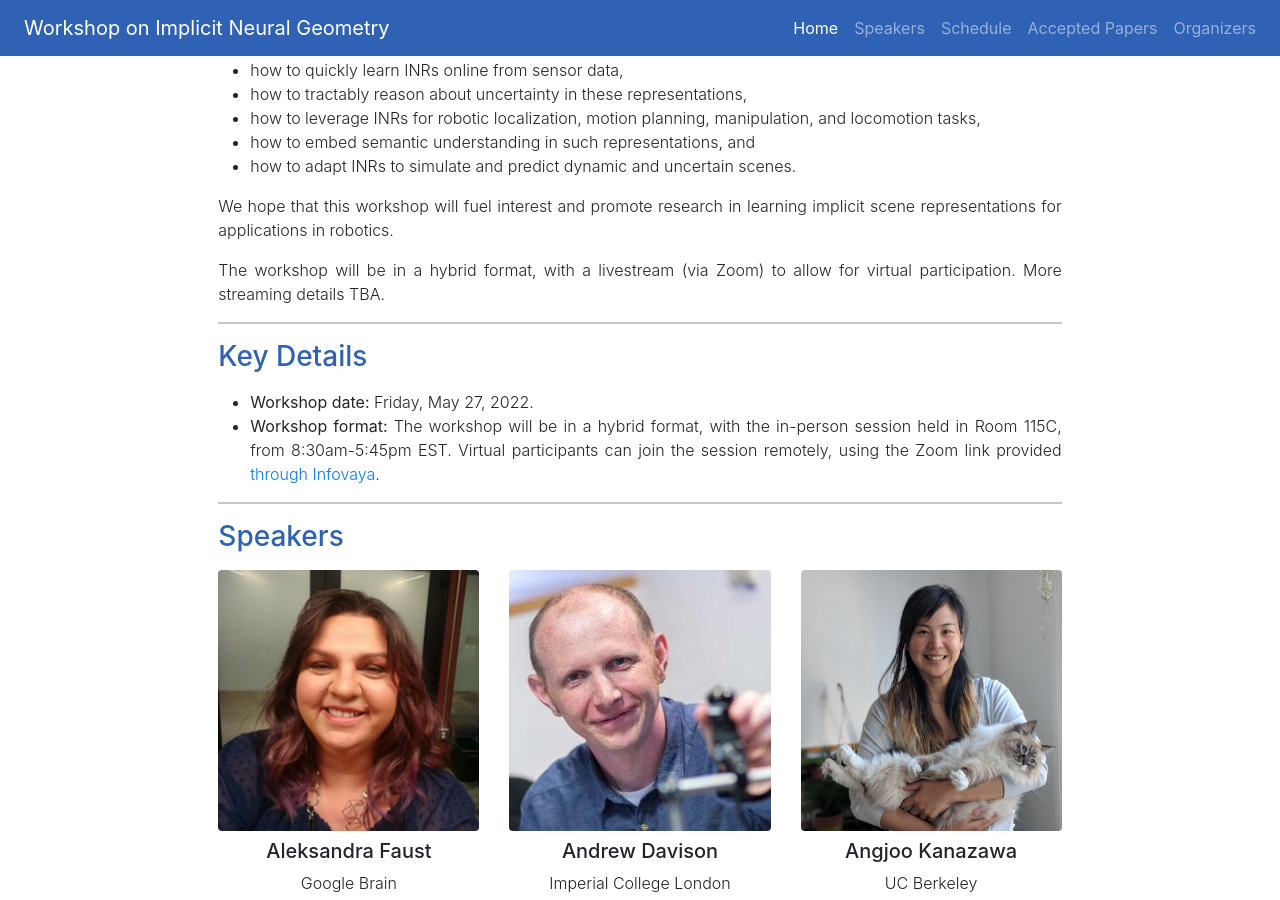
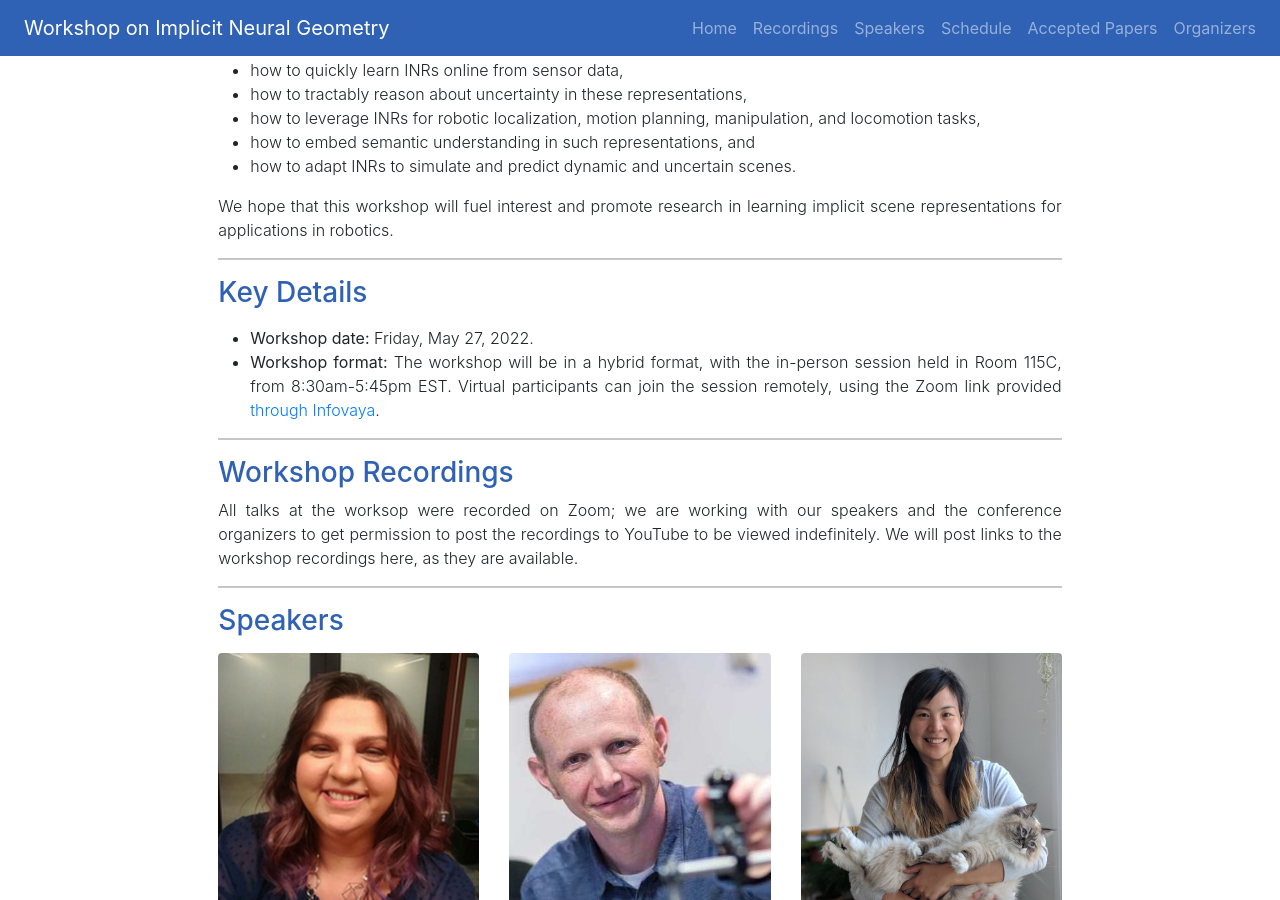
Before and after one commit to neural-implicit-workshop/neural-implicit-workshop.github.io, a Jekyll site: the page built from index.markdown, in a window 1280 px wide and 900 px high, scrolled down 939 px. Built offline with Jekyll 4.4.1, drawn with Linux system fonts in a browser that asks for light colours.

Commit message:
added note about workshop recording

```diff
--- a/_layouts/default.html
+++ b/_layouts/default.html
@@ -27,8 +27,11 @@
 
       <div class="collapse navbar-collapse" id="navbar">
         <ul class="navbar-nav ml-auto">
-          <li class="nav-item active">
+          <li class="nav-item">
             <a class="nav-link" href="#">Home <span class="sr-only">(current)</span></a>
+          </li>
+          <li class="nav-item">
+            <a class="nav-link" href="#workshop-recordings">Recordings</a>
           </li>
           <li class="nav-item">
             <a class="nav-link" href="#speakers">Speakers</a>
--- a/index.markdown
+++ b/index.markdown
@@ -14,8 +14,6 @@ Through invited talks and a poster session, we hope to explore:
 
 We hope that this workshop will fuel interest and promote research in learning implicit scene representations for applications in robotics.
 
-The workshop will be in a hybrid format, with a livestream (via Zoom) to allow for virtual participation. More streaming details TBA.
-
 
 ---
 ### Key Details
@@ -23,6 +21,11 @@ The workshop will be in a hybrid format, with a livestream (via Zoom) to allow f
 - **Workshop date:** Friday, May 27, 2022.
 - **Workshop format:** The workshop will be in a hybrid format, with the in-person session held in Room 115C, from 8:30am-5:45pm EST. Virtual participants can join the session remotely, using the Zoom link provided [through Infovaya](https://events.infovaya.com/session?id=14416).
 {: .my-3}
+
+---
+### Workshop Recordings
+
+All talks at the worksop were recorded on Zoom; we are working with our speakers and the conference organizers to get permission to post the recordings to YouTube to be viewed indefinitely. We will post links to the workshop recordings here, as they are available.
 
 ---
 ### Speakers
```
